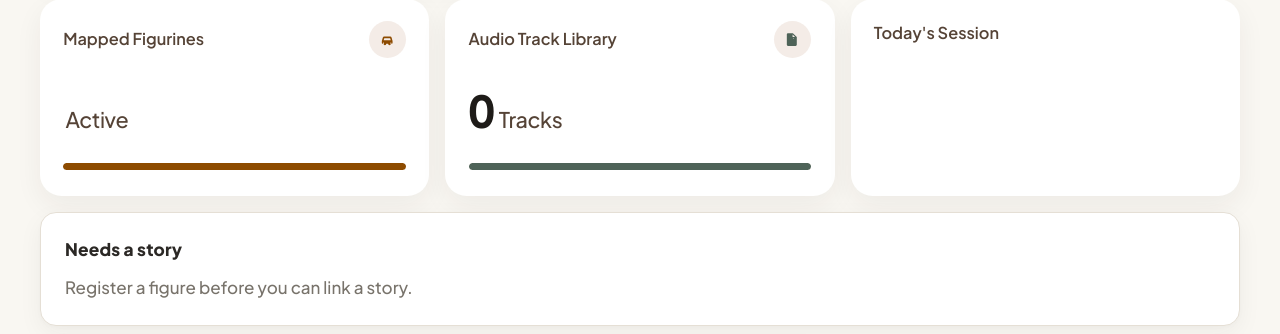
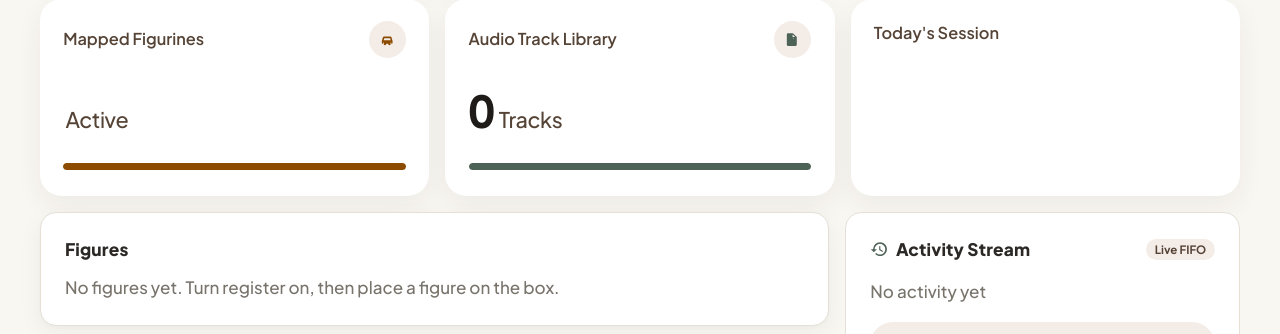
Before and after one commit to mzworthington/RoMini, a Python web app: template src/romini/composition/dashboard/templates/figures.html in a window 1280 px wide. Shown: the part 428-762 px from the top of the page. Run offline with Jinja, Linux system fonts and the light colour scheme; the template is opened without the code that fills it, so the values that code supplies are empty.

Commit message:
feat: remove duplicate component

```diff
--- a/src/romini/composition/dashboard/templates/figures.html
+++ b/src/romini/composition/dashboard/templates/figures.html
@@ -99,27 +99,6 @@
 <p class="summary-value"><strong>{{ listen_today }}</strong></p>
 </li>
 </ul>
-<section class="card queue">
-<h2>Needs a story</h2>
-{% if unbound_tags %}
-<p class="hint">{{ unbound_tags|length }} figure{% if unbound_tags|length != 1 %}s{% endif %} still need an audio link.</p>
-<ul class="figures">
-{% for tag in unbound_tags %}
-<li class="figure queue-item">
-<img class="figure-mark" src="/mark.svg" width="48" height="48" alt="">
-{% if tag.name %}<h3>{{ tag.name }}</h3>{% endif %}
-<p class="uid">{{ tag.uid }}</p>
-<p class="hint">No story linked</p>
-<a class="button" href="/library?uid={{ tag.uid }}">Assign audio</a>
-</li>
-{% endfor %}
-</ul>
-{% elif tags %}
-<p class="empty">Every figure has a story.</p>
-{% else %}
-<p class="hint">Register a figure before you can link a story.</p>
-{% endif %}
-</section>
 <div class="studio-main">
 <section class="card">
 <h2>Figures</h2>
```
